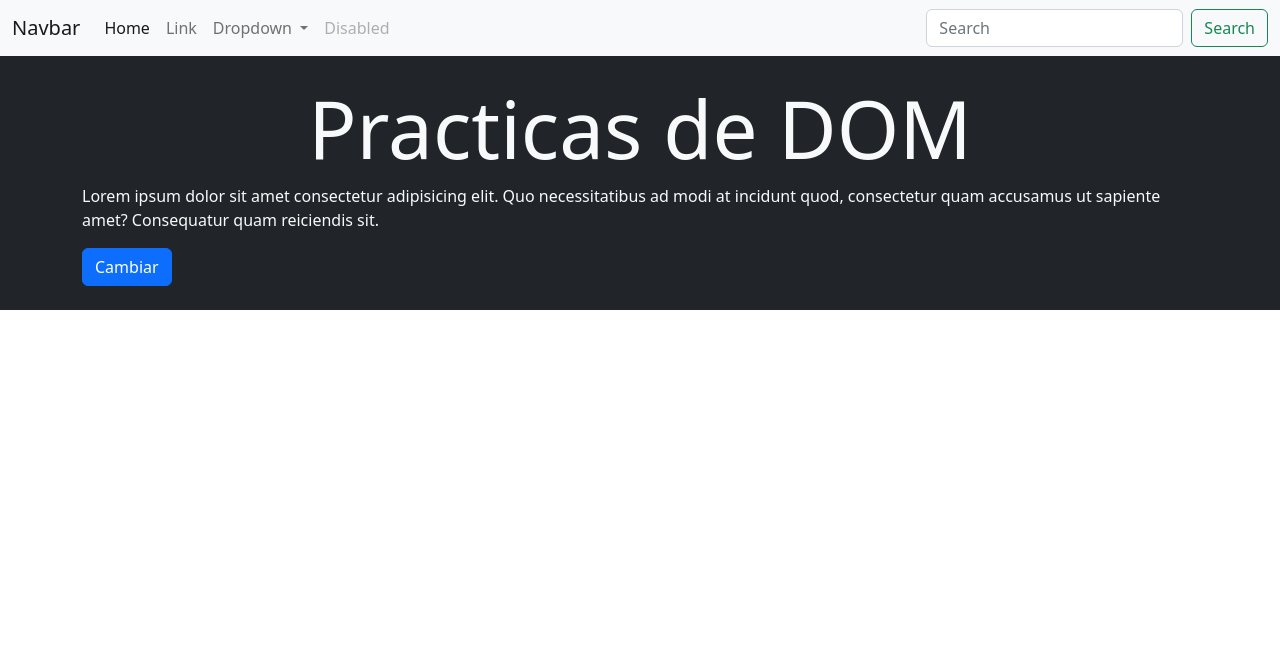
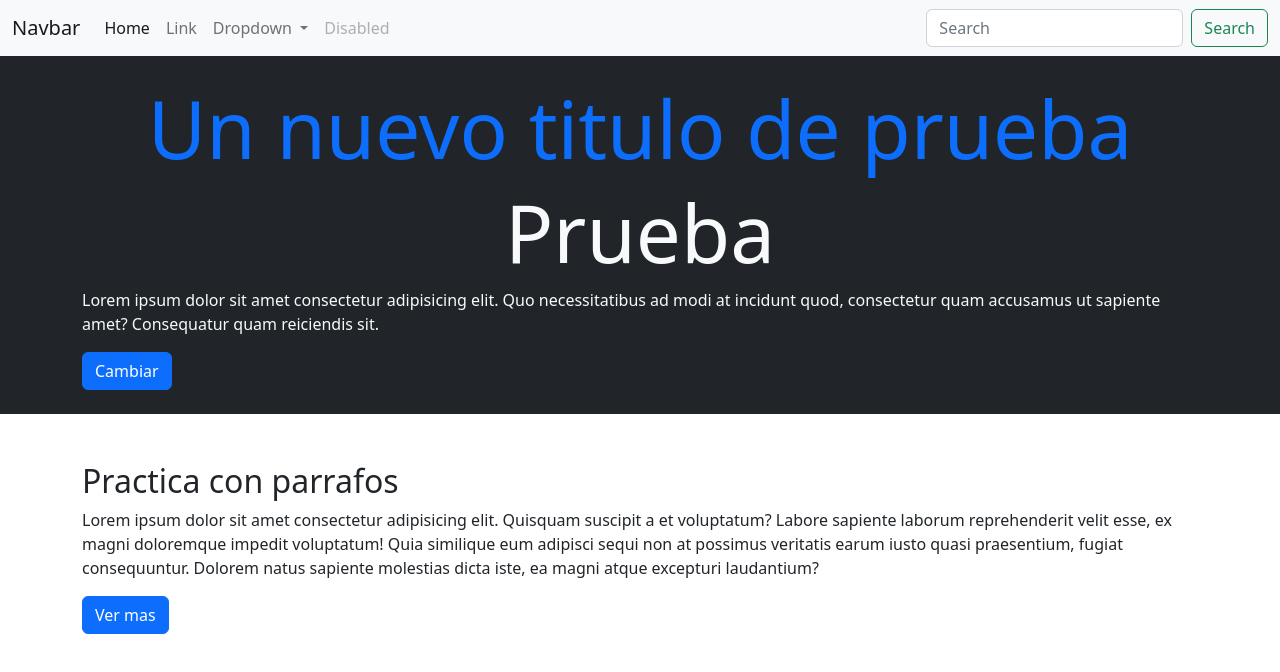
Before and after one commit to JuanMeni/practicaDom, a plain HTML site: page index.html in a window 1280 px wide. Both pictures are taken after a click on the button "Cambiar". Drawn offline with nearby package versions, Linux system fonts and the light colour scheme.

Commit message:
se agrego una funcion para el voton ver mas que agrega parrafo y cambia su estetica

```diff
--- a/index.html
+++ b/index.html
@@ -81,14 +81,33 @@
     <main>
       <section class="bg-dark text-light p-4">
         <article class="container">
-          <h1 class="display-1 text-center">Practicas de DOM</h1>
+          <h1 class="display-1 text-center text-danger" id="titulo">
+            Practicas de DOM
+          </h1>
+          <h2 class="display-1 text-center">Prueba</h2>
           <p>
             Lorem ipsum dolor sit amet consectetur adipisicing elit. Quo
             necessitatibus ad modi at incidunt quod, consectetur quam accusamus
             ut sapiente amet? Consequatur quam reiciendis sit.
           </p>
-          <button class="btn btn-primary" onclick="cambiarTitulo()">Cambiar</button>
+          <button class="btn btn-primary" onclick="cambiarTitulo()">
+            Cambiar
+          </button>
         </article>
+      </section>
+      <section class="container my-5">
+        <article>
+          <h2>Practica con parrafos</h2>
+          <p>
+            Lorem ipsum dolor sit amet consectetur adipisicing elit. Quisquam
+            suscipit a et voluptatum? Labore sapiente laborum reprehenderit
+            velit esse, ex magni doloremque impedit voluptatum! Quia similique
+            eum adipisci sequi non at possimus veritatis earum iusto quasi
+            praesentium, fugiat consequuntur. Dolorem natus sapiente molestias
+            dicta iste, ea magni atque excepturi laudantium?
+          </p>
+        </article>
+        <button class="btn btn-primary" onclick="verMas()" id="btnVerMas">Ver mas</button>
       </section>
     </main>
     <footer></footer>
--- a/js/app.js
+++ b/js/app.js
@@ -1,3 +1,32 @@
-function cambiarTitulo(){
-    console.log('Llamamos a la funcion cambiarTitulo')
+function cambiarTitulo() {
+  console.log("Llamamos a la funcion cambiarTitulo");
+  // seleccionar el titulo h1 y cambiar el color de texto
+  // let tituloH1 = document.querySelector('p');
+  // let tituloH1 = document.getElementById('titulo');
+  // let tituloH1 = document.getElementsByClassName('display-1');
+  // let tituloH1 = document.getElementsByTagName('a');
+  let tituloH1 = document.querySelector("#titulo");
+  console.log(tituloH1);
+  tituloH1.innerHTML = "Un nuevo titulo de prueba";
+  // tituloH1.className += ' text-primary';
+  tituloH1.className = "display-1 text-center text-primary";
 }
+
+function verMas() {
+  console.log("Desde la funcion verMas");
+  // crear parrafo
+  let parrafoNuevo = document.createElement("p"); /*crea --> <p></p>*/
+  console.log(parrafoNuevo);
+  // agregar texto al parrafo
+  parrafoNuevo.innerHTML = "Lorem ipsum dolor sit amet consectetur adipisicing elit. Hic officiis error, modi consectetur provident esse nostrum libero minima sequi? Optio neque doloribus soluta eos porro ipsum nam in provident, praesentium cum esse facere ea inventore, cumque voluptates reprehenderit cupiditate pariatur natus illo. Quia minus sunt blanditiis quaerat mollitia odio facilis? Quisquam consequuntur ad laboriosam magnam, explicabo harum veritatis sed incidunt error optio consequatur voluptatem qui quas quis aperiam nihil, beatae libero est atque quia, minus excepturi asperiores! Culpa ducimus quae illum, ipsam tenetur nobis laudantium sequi accusantium dolor et minima impedit neque velit nam magnam maiores debitis harum facere, dolore atque perspiciatis error. Rem hic iste eaque reprehenderit facilis repellendus incidunt qui, autem enim dolorum recusandae corrupti eveniet labore saepe blanditiis corporis, nulla dignissimos facere minima. Placeat ea dolores recusandae. Iure corporis repellat ducimus ab voluptates possimus voluptas odio asperiores quia dolor vero, sapiente fuga similique culpa illo necessitatibus aspernatur."
+  parrafoNuevo.className = 'lead';
+  // insertar ese parrafo en el html
+  let articulosPadre = document.getElementsByTagName('article');
+  console.log(articulosPadre[1]);
+  articulosPadre[1].appendChild(parrafoNuevo);
+//   traer el boton
+let btnVerMas = document.querySelector("#btnVerMas"); /*no es necesario que coincida la clase con el id*/
+console.log(btnVerMas);
+btnVerMas.innerHTML = 'Ocultar'
+btnVerMas.className = 'btn  btn-danger'
+}
```
